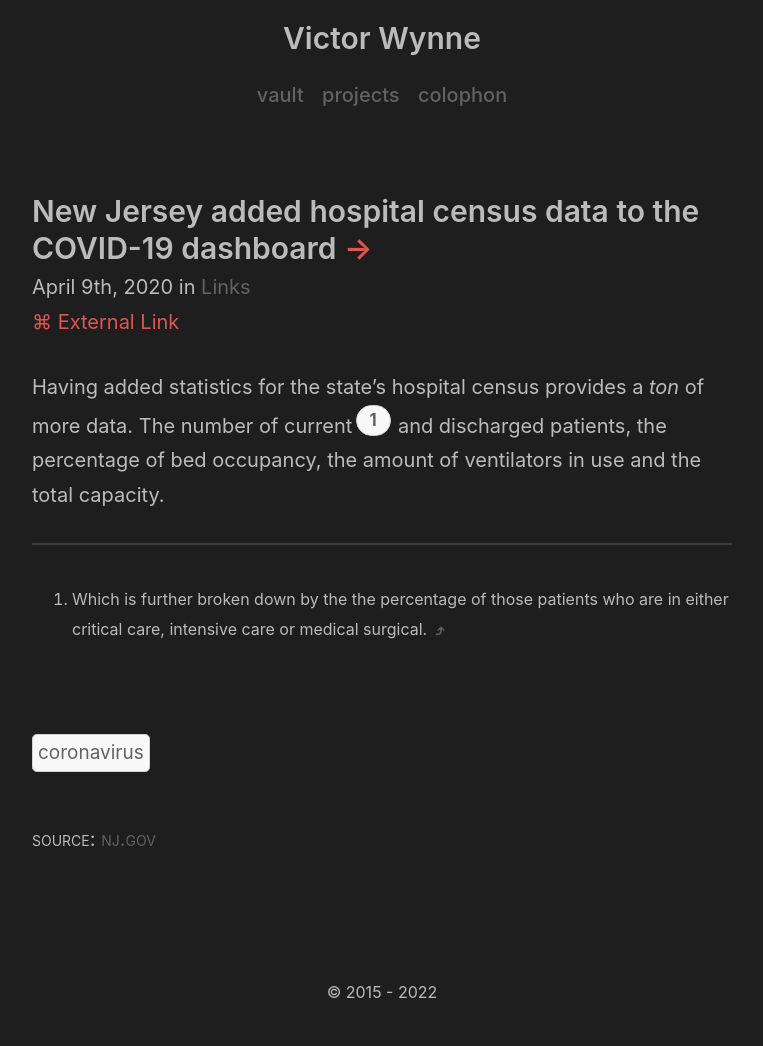
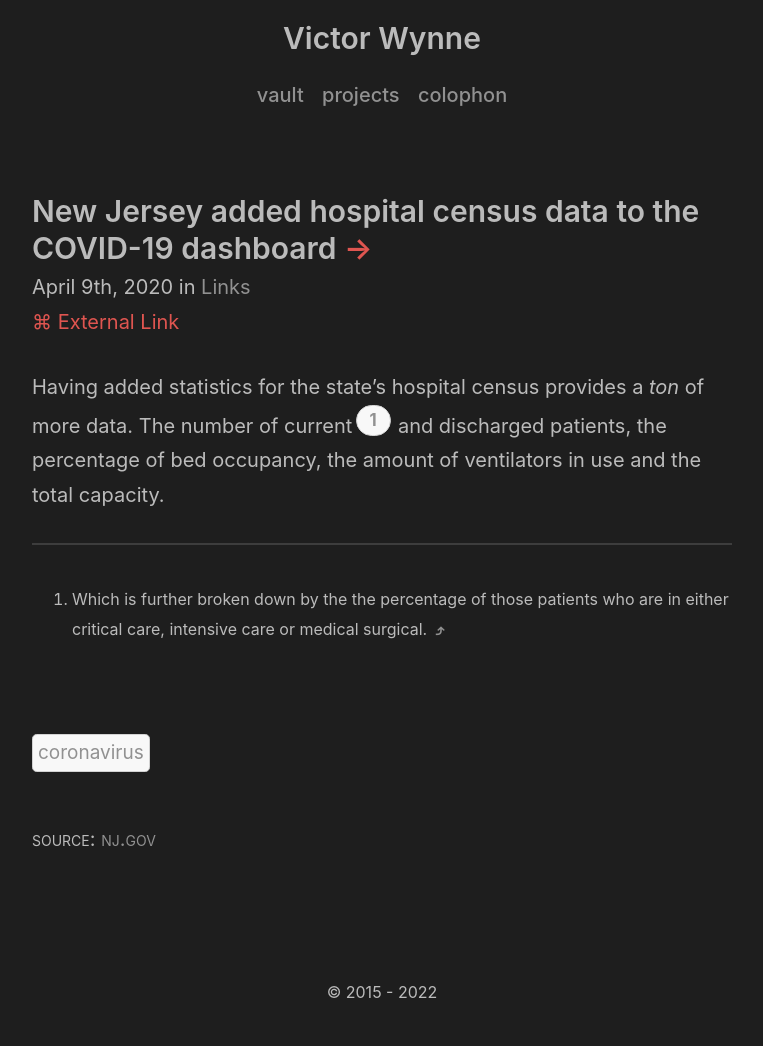
Before and after one commit to wertercatt/tooters, a Jekyll site: the page built from _posts/2020-04-09-new-jersey-added-hospital-census-data-to-the-covid-19-dashboard.md, in a window 1280 px wide. Shown: the whole page, without its empty margins (258-1021 px from the left). Built offline with Jekyll 4.4.1, drawn with Linux system fonts in a browser that asks for light colours.

Commit message:
Update _variables.scss

```diff
--- a/_sass/_variables.scss
+++ b/_sass/_variables.scss
@@ -1,7 +1,7 @@
 // Color scheme settings for the Reader theme light and dark mode
-$color: #626262;
+$color: #919191;
 $accent: #df5550;
-$light-scheme-color: #626262;
+$light-scheme-color: #919191;
 $light-scheme-accent: #df5550;
 
 $bg: #1e1e1e;
```
